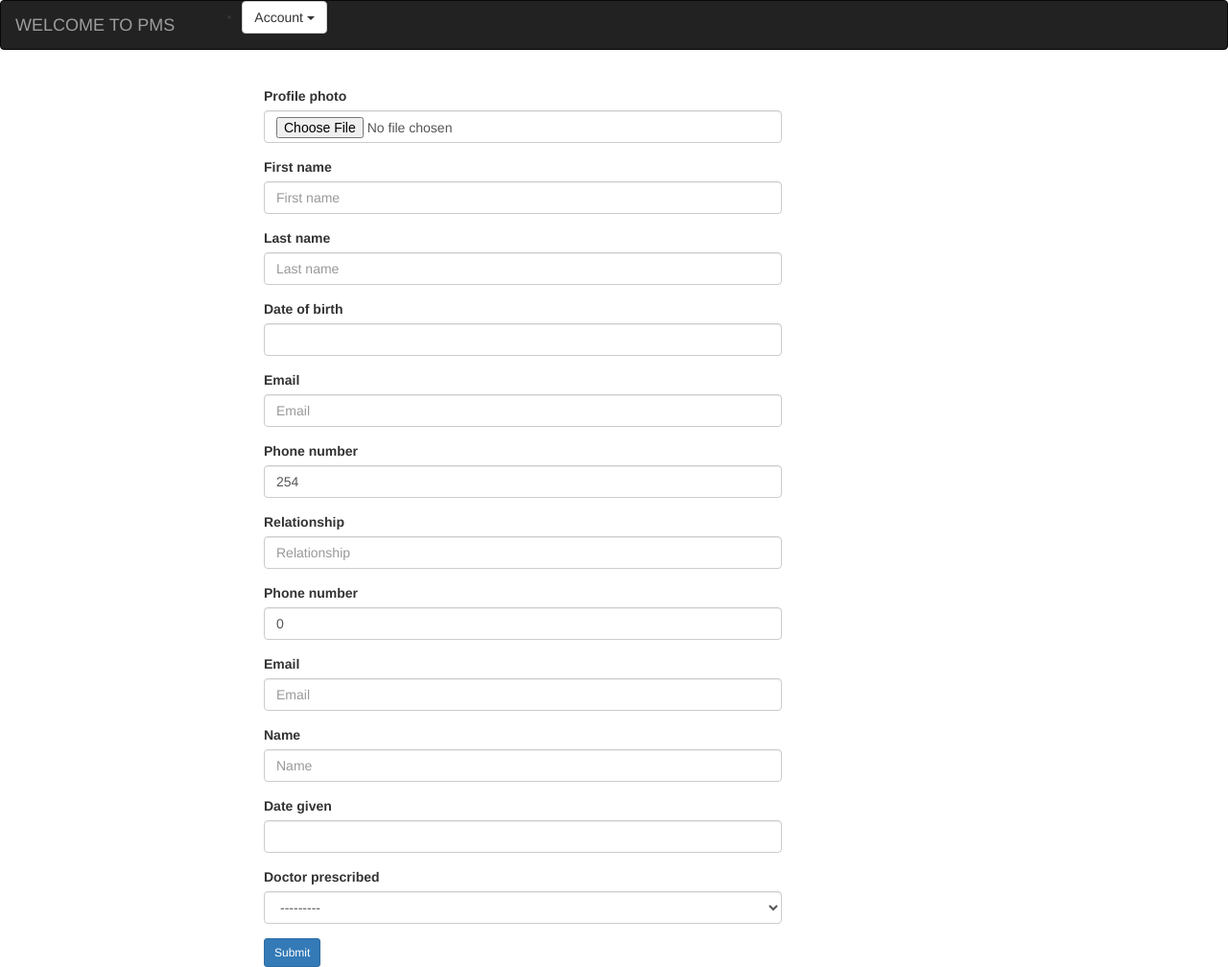
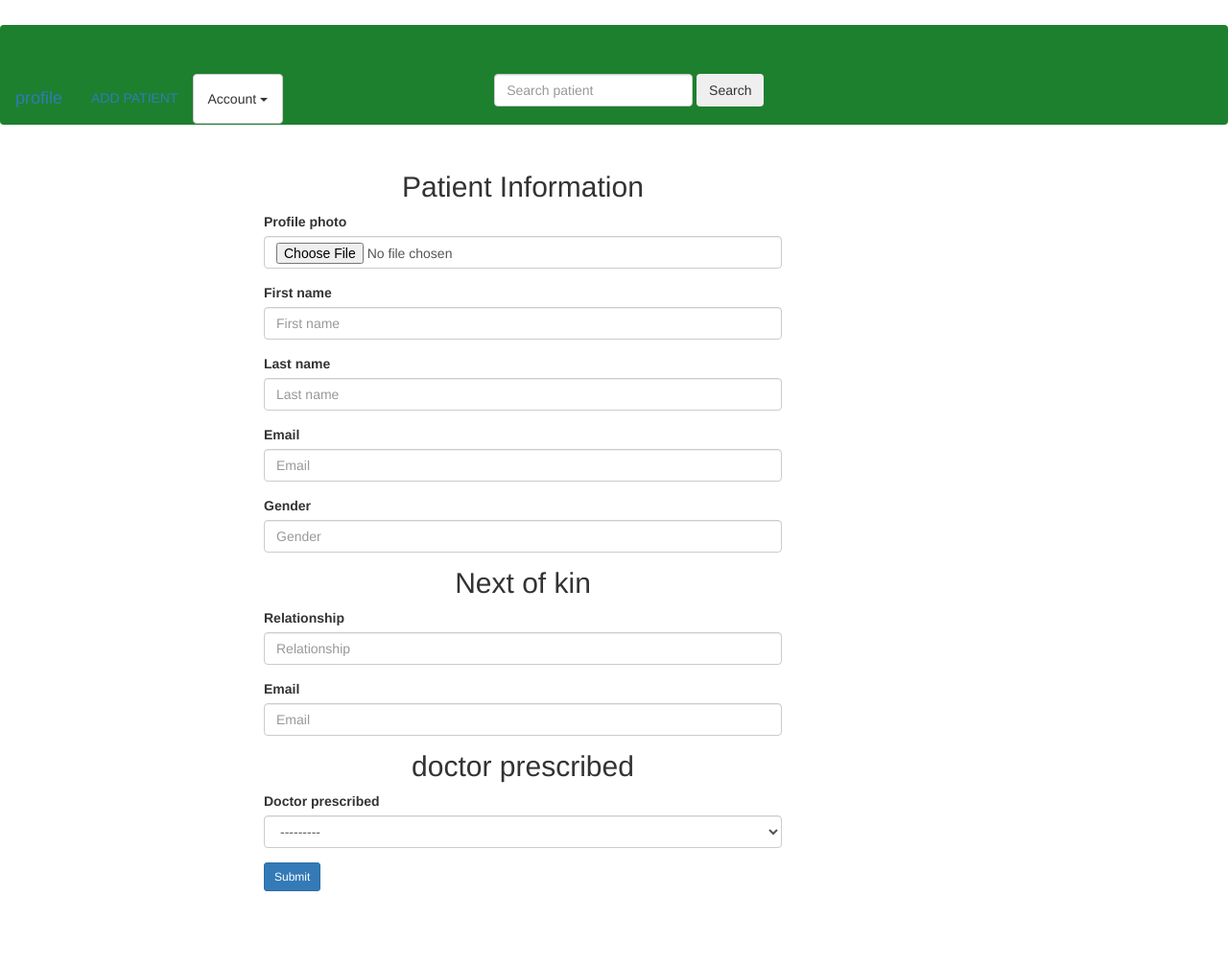
Before and after one commit to evantoh/patient-management-system, a Django app: page /addpatient in a window 1280 px wide. Shown: the whole page at 96% size. After the commit the page ends 929 px from the top, so only its background shows below. Run offline with Django 3.2, Linux system fonts and the light colour scheme; a user stored in the database is signed in; tables that the repository leaves empty hold one stand-in row (values such as "Sample post"); some libraries are stand-ins or nearby versions.

Commit message:
change background image

```diff
--- a/patient/forms.py
+++ b/patient/forms.py
@@ -4,12 +4,12 @@ from .models import Doctor,Patient,Treatment,NextOfKin,Medicine
 class UpdateDocForm(forms.ModelForm):
     class Meta:
         model = Doctor
-        fields = ['profile_photo', 'first_name','last_name', 'hospital', 'email','title','phone_number']
+        fields = ['profile_photo', 'first_name','last_name', 'hospital', 'email','title']
 
 class addPatientForm(forms.ModelForm):
     class Meta:
         model = Patient
-        fields = ['profile_photo', 'first_name','last_name', 'date_of_birth', 'email','phone_number','phone_number']
+        fields = ['profile_photo', 'first_name','last_name', 'email','gender']
 
 class TreatmentForm(forms.ModelForm):
     class Meta:
@@ -19,8 +19,8 @@ class TreatmentForm(forms.ModelForm):
 class NewNextOfKinForm(forms.ModelForm):
     class Meta:
         model = NextOfKin
-        fields = ['relationship','phone_number','email']
+        fields = ['relationship','email']
 class NewMedicineForm(forms.ModelForm):
     class Meta:
         model = Medicine
-        fields = ['name','date_given','doctor_prescribed']
+        fields = ['doctor_prescribed']
--- a/patient/models.py
+++ b/patient/models.py
@@ -38,15 +38,15 @@ class Medicine(models.Model):
 
 
 class Patient(models.Model):
-    first_name = models.CharField(max_length =30)
-    last_name = models.CharField(max_length =30)
-    date_of_birth = models.DateField()
-    phone_number = models.IntegerField(default=254)
-    gender = models.CharField(max_length=6)
-    id_number = models.IntegerField(default=0)
-    status = models.CharField(max_length=8)
-    email = models.EmailField()
-    blood_group = models.CharField(max_length=5)
+    first_name = models.CharField(max_length =30,null=True)
+    last_name = models.CharField(max_length =30,null=True)
+    date_of_birth = models.DateField(null=True)
+    phone_number = models.IntegerField(default=254,null=True)
+    gender = models.CharField(max_length=6,null=True)
+    id_number = models.IntegerField(default=0,null=True)
+    status = models.CharField(max_length=8,null=True)
+    email = models.EmailField(null=True)
+    blood_group = models.CharField(max_length=5,null=True)
     doctor = models.ForeignKey(Doctor, null=True)
     next_of_kin = models.ForeignKey(NextOfKin, null=True)
     medications = models.ForeignKey(Medicine, null=True)
--- a/patient/templates/navbar.html
+++ b/patient/templates/navbar.html
@@ -1,43 +1,63 @@
+{% load bootstrap3 %} {% load staticfiles %}
 <!DOCTYPE html>
 <html lang="en">
+
 <head>
+    <meta charset="UTF-8">
+    <meta name="viewport" content="width=device-width, initial-scale=1">
 
-  <meta charset="utf-8">
-  <meta name="viewport" content="width=device-width, initial-scale=1">
+    <!-- Styles block -->
+    {% block styles %} {% bootstrap_css %}
+    <script src="https://use.fontawesome.com/80caa23151.js"></script>
+    <link rel="stylesheet" href="{% static 'css/navbar.css' %}">
+
+
+    {% endblock %}
 </head>
-<body>
-<nav class="navbar navbar-inverse">
-  <div class="container-fluid">
+
+<body style="margin-top:2%;">
+    <nav class="style navbar"style ="background-color: #1d802e;
+    padding-top: 50px;">
+        <!-- Brand and toggle get grouped for better mobile display -->
         <div class="navbar-header">
-      <a class="navbar-brand" href=""> WELCOME TO PMS</a>
+            <button type="button" data-target="#navbarCollapse" data-toggle="collapse" class="navbar-toggle">
+                <span class="sr-only">Toggle navigation</span>
+                <span class="icon-bar"></span>
+                <span class="icon-bar"></span>
+                <span class="icon-bar"></span>
+            </button>
+            <a href="{% url 'profile'%}" class="navbar-brand">profile</a>
         </div>
-    <div class="col-sm-6 col-md-6">
-      {% if user.is_authenticated %}
-      <ul>
+        <!-- Collection of nav links, forms, and other content for toggling -->
+        <div id="navbarCollapse" class="collapse navbar-collapse">
+            <ul class="nav navbar-nav">
+                <li class="active"><a href="{% url 'addpatient'%}">ADD PATIENT</a></li>
                 <li class="dropdown">
                 <a href="#" class="dropdown-toggle btn btn-default" data-toggle="dropdown" role="button" aria-expanded="false">Account
                             <span class="caret"></span>
                         </a>
                 <ul class="dropdown-menu" role="menu">
-            <li>
-              <a href="">Home</a>
-            </li>
+
+                    {% if user.is_authenticated %}
+
                         <li>
                             <a href="/accounts/password/change">Change Password</a>
                           </li>
-            <li>
-              <a href="/logout">Logout</a>
-            </li>
+                          <li><a href="/logout">Logout</a></li>
+
                     </ul>
                 </li>
             </ul>
-      {% else %}
+            {% else%}
             <li>
                 <a class='btn btn-default' href="/accounts/login">Login</a>
               </li>
+              {% endif %}
 
-      {% endif %}
-    </div>
+              <form class="form-inline my-2 my-lg-0" action="" style="padding-left:20%;margin-left: 20%;">
+                  <input class="form-control mr-sm-2" type="search" name="patient"  placeholder="Search patient">
+                  <button class="btn btn-outline-success my-2 my-sm-0" type="submit">Search</button>
+              </form>
         </div>
     </nav>
 </body>
--- a/patient/templates/patient/profile.html
+++ b/patient/templates/patient/profile.html
@@ -3,15 +3,34 @@
 {% block content %}
 {{block.super}}
 <div class="container" style="margin-top:3%;">
-    <div class="col-xs-0 col-sm-0 col-md-2 col-lg-2 col-xl-2"></div>
+
+    <div class="col-xs-0 col-sm-0 col-md-2 col-lg-2 col-xl-2">
+
+
+    </div>
     <div class="col-xs-12 col-sm-12 col-md-6 col-lg-6 col-xl-6">
         <form method="post" enctype="multipart/form-data">
-            {% csrf_token %}
-             {% bootstrap_form addpatform%}{% bootstrap_form nextkinform%}
-             {% bootstrap_form newmedform%}
+            <div class="patient">
+                <h5 style="display: block;font-size: 30px;text-align:center;margin-bottom: 10px;">Patient Information</h5>
+                    {% csrf_token %}
+                    {% bootstrap_form addpatform%}
+            </div>
+            <div class="next_of_kin">
+                    <h5 style="display: block;font-size: 30px;text-align:center;margin-bottom: 10px;">Next of kin</h5>
+                    {% bootstrap_form nextkinform%}
+
+            </div>
+            <div class="medical_precs">
+                    <h5 style="display: block;font-size: 30px;text-align:center;margin-bottom: 10px;">doctor prescribed</h5>
+                    {% csrf_token %}
+                    {% bootstrap_form newmedform%}
+            </div>
+
+
             <input type="submit" class="btn btn-primary btn-sm" value="Submit">
             <input type="hidden" name="next" value="{{next}}">
-        </form>
+
+
     </div>
 
 </div>
--- a/patient/templates/welcome.html
+++ b/patient/templates/welcome.html
@@ -1,6 +1,6 @@
 {%extends 'base.html'%}
-
+{% load bootstrap3 %}{% load staticfiles %}
 {% block content %}
-<h1>hello user</h1>
+<img src="{%static 'images/doctor.jpeg' %}" alt="background-img" class="img-responsive" style="width: 100%;height:5%;padding-top: 0px;margin-top: -22px;">
 {{bock.super}}
 {% endblock %}
--- a/patient/urls.py
+++ b/patient/urls.py
@@ -4,7 +4,8 @@ from django.conf import settings
 from django.conf.urls.static import static
 
 urlpatterns=[
-    url('^$',views.profile,name = 'profile'),
+    url('^$',views.welcome,name='welcome'),
+    url('^accounts/profile$',views.profile,name = 'profile'),
     url('^updatedoc',views.welcome,name='updatedoc'),
     url('^addpatient',views.addpatient,name='addpatient'),
     url('^treatment',views.treatment,name='treatment'),
--- a/patient/views.py
+++ b/patient/views.py
@@ -31,7 +31,7 @@ def update_profile(request, username):
 @login_required(login_url='/accounts/login')
 def addpatient(request):
     current_user = request.user
-    doctor = Doctor.objects.get(id='1')
+    # doctor = Patient.objects.get(id='1')
     if request.method == 'POST':
         nextkinform = NewNextOfKinForm(request.POST, request.FILES)
         addpatform = addPatientForm(request.POST, request.FILES)
@@ -39,21 +39,22 @@ def addpatient(request):
         if nextkinform.is_valid() and addpatform.is_valid() and newmedform.is_valid():
             next_of_kin = nextkinform.save()
             next_of_kin.save()
+            return redirect('/')
         elif newmedform.is_valid():
             medicine = newmedform.save()
-            medicine.doctor =doctor
             medicine.save()
+            return redirect('/')
 
         elif addpatform.is_valid():
             patient = addpatform.save()
-            patient.doctor = doctor
             patient.save()
+            return redirect('/')
 
     else:
         addpatform = addPatientForm()
         nextkinform = NewNextOfKinForm()
         newmedform = NewMedicineForm()
-    return render(request, 'patient/profile.html', {'doctor':doctor, 'addpatform':addpatform,'nextkinform':nextkinform,'newmedform':newmedform})
+    return render(request, 'patient/profile.html', { 'addpatform':addpatform,'nextkinform':nextkinform,'newmedform':newmedform})
 
 @login_required(login_url='/accounts/login')
 def treatment(request):
```
Also changed, not shown: pms/settings.py (+10 -1 lines), static/images/doctor.jpeg (added), static/images/doctor1.jpeg (added). Lines whose indentation alone changed are shown as unchanged.
